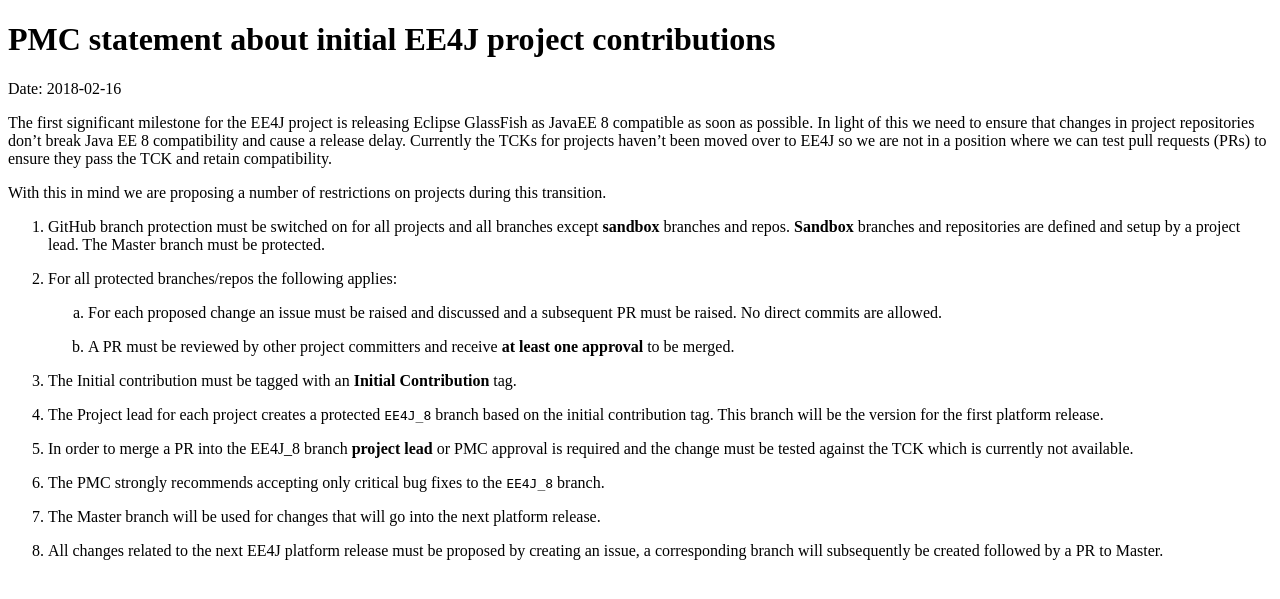
After one commit to eclipse-ee4j/ee4j-website, a PHP site: page /generated/news/2018-02-16.html in a window 1280 px wide. The commit adds this page. Shown: the top 599 px of the page. Run offline with PHP 8.4, Linux system fonts and the light colour scheme; some libraries are stand-ins or nearby versions.

Commit message:
Add news section

```diff
--- a/_projectCommon.php
+++ b/_projectCommon.php
@@ -9,4 +9,5 @@
 $theme = "solstice";
 $Nav->addNavSeparator("EE4J", "/ee4j");
 $Nav->addCustomNav("PMC Minutes", "/ee4j/minutes", "_self", NULL);
+$Nav->addCustomNav("PMC News", "/ee4j/news", "_self", NULL);
 $Nav->addCustomNav("EE4J Charter", "https://projects.eclipse.org/projects/ee4j/charter", "_self", NULL);
--- /dev/null
+++ b/generated/news/2018-02-16.html
@@ -0,0 +1,76 @@
+<!DOCTYPE html>
+<html lang="en">
+<head>
+<meta charset="UTF-8">
+<!--[if IE]><meta http-equiv="X-UA-Compatible" content="IE=edge"><![endif]-->
+<meta name="viewport" content="width=device-width, initial-scale=1.0">
+<meta name="generator" content="Asciidoctor 1.5.6.1">
+<title>PMC statement about initial EE4J project contributions</title>
+<style>
+
+</style>
+<link rel="stylesheet" href="https://cdnjs.cloudflare.com/ajax/libs/font-awesome/4.6.3/css/font-awesome.min.css">
+</head>
+<body class="article">
+<div id="header">
+<h1>PMC statement about initial EE4J project contributions</h1>
+</div>
+<div id="content">
+<div class="paragraph">
+<p>Date: 2018-02-16</p>
+</div>
+<div class="paragraph">
+<p>The first significant milestone for the EE4J project is releasing Eclipse GlassFish as JavaEE 8 compatible as soon as
+possible. In light of this we need to ensure that changes in project repositories don’t break Java EE 8 compatibility
+and cause a release delay. Currently the TCKs for projects haven’t been moved over to EE4J so we are not in a position
+where we can test pull requests (PRs) to ensure they pass the TCK and retain compatibility.</p>
+</div>
+<div class="paragraph">
+<p>With this in mind we are proposing a number of restrictions on projects during this transition.</p>
+</div>
+<div class="olist arabic">
+<ol class="arabic">
+<li>
+<p>GitHub branch protection must be switched on for all projects and all branches except <strong>sandbox</strong> branches and repos.
+<strong>Sandbox</strong> branches and repositories are defined and setup by a project lead. The Master branch must be protected.</p>
+</li>
+<li>
+<p>For all protected branches/repos the following applies:</p>
+<div class="olist loweralpha">
+<ol class="loweralpha" type="a">
+<li>
+<p>For each proposed change an issue must be raised and discussed and a subsequent PR must be raised. No direct commits
+are allowed.</p>
+</li>
+<li>
+<p>A PR must be reviewed by other project committers and receive <strong>at least one approval</strong> to be merged.</p>
+</li>
+</ol>
+</div>
+</li>
+<li>
+<p>The Initial contribution must be tagged with an <strong>Initial Contribution</strong> tag.</p>
+</li>
+<li>
+<p>The Project lead for each project creates a protected <code>EE4J_8</code> branch based on the initial contribution tag.
+This branch will be the version for the first platform release.</p>
+</li>
+<li>
+<p>In order to merge a PR into the EE4J_8 branch <strong>project lead</strong> or PMC approval is required and the change must be
+tested against the TCK which is currently not available.</p>
+</li>
+<li>
+<p>The PMC strongly recommends accepting only critical bug fixes to the <code>EE4J_8</code> branch.</p>
+</li>
+<li>
+<p>The Master branch will be used for changes that will go into the next platform release.</p>
+</li>
+<li>
+<p>All changes related to the next EE4J platform release must be proposed by creating an issue, a corresponding branch
+will subsequently be created followed by a PR to Master.</p>
+</li>
+</ol>
+</div>
+</div>
+</body>
+</html>
```
Also changed, not shown: news/index.php (added, +88 -0 lines), 1 other file.
